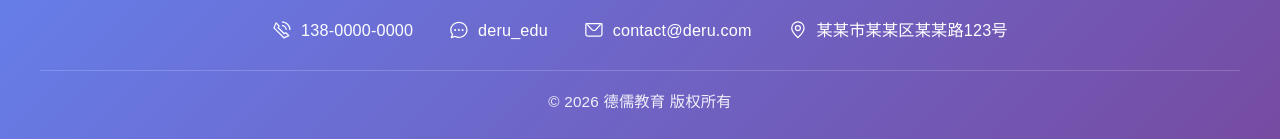
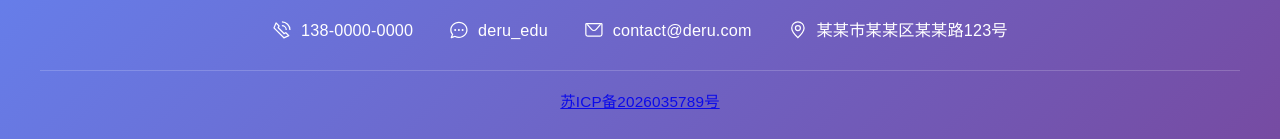
Before and after one commit to Jeasonnumone/Journal_Web, a Vue app in the folder frontend/: page / in a window 1280 px wide. Shown: the part 1359-1498 px from the top of the page. Built offline with nearby package versions, Linux system fonts and the light colour scheme; no server answers.

Commit message:
feat:底部加入备案号

```diff
--- a/frontend/src/components/Footer.vue
+++ b/frontend/src/components/Footer.vue
@@ -21,7 +21,8 @@
       </div>
 
       <div class="copyright">
-        © 2026 德儒教育 版权所有
+        <!-- © 2026 德儒教育 版权所有 -->
+        <a href="https://beian.miit.gov.cn/" target="_blank">苏ICP备2026035789号</a>
       </div>
     </div>
   </footer>
```
